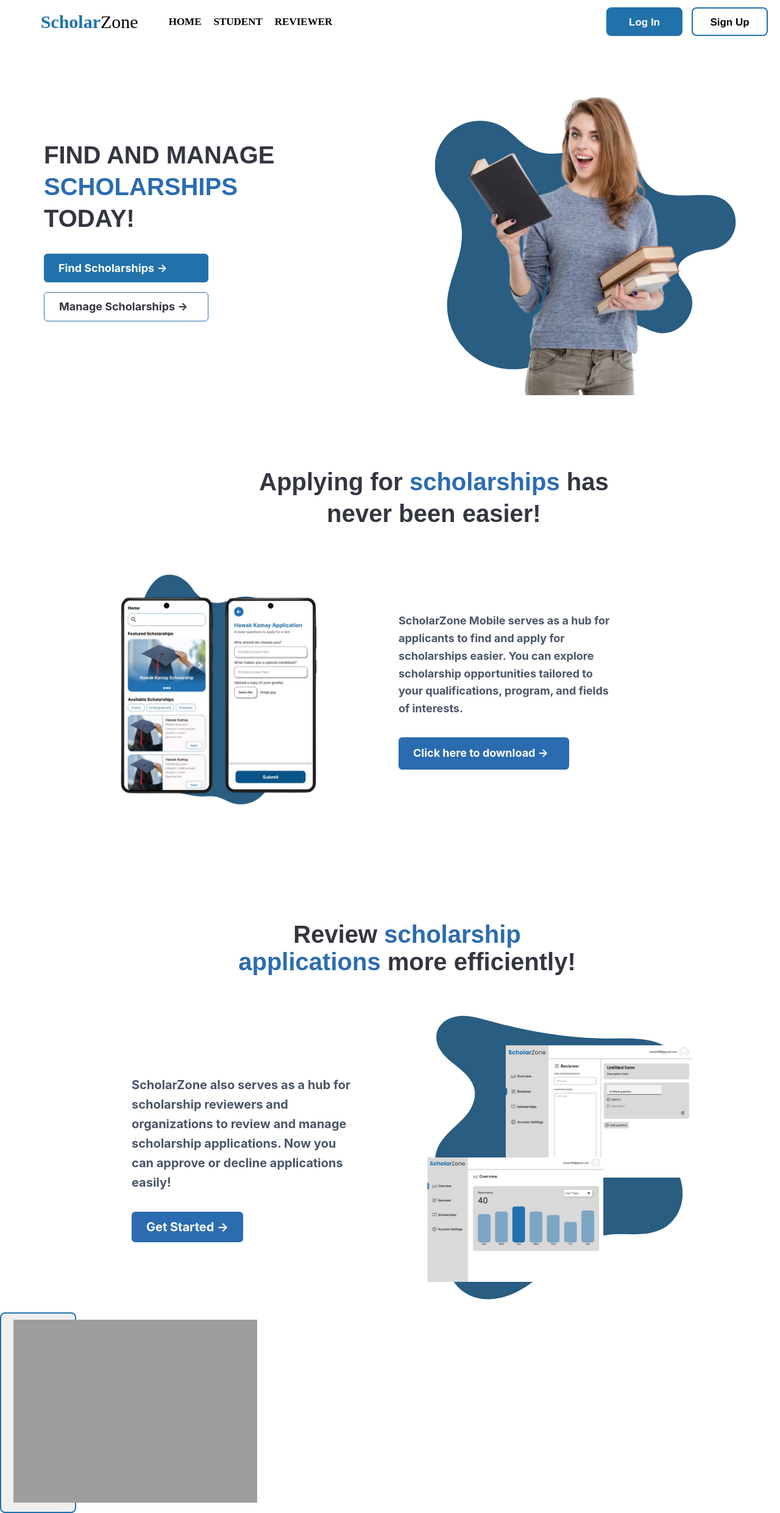
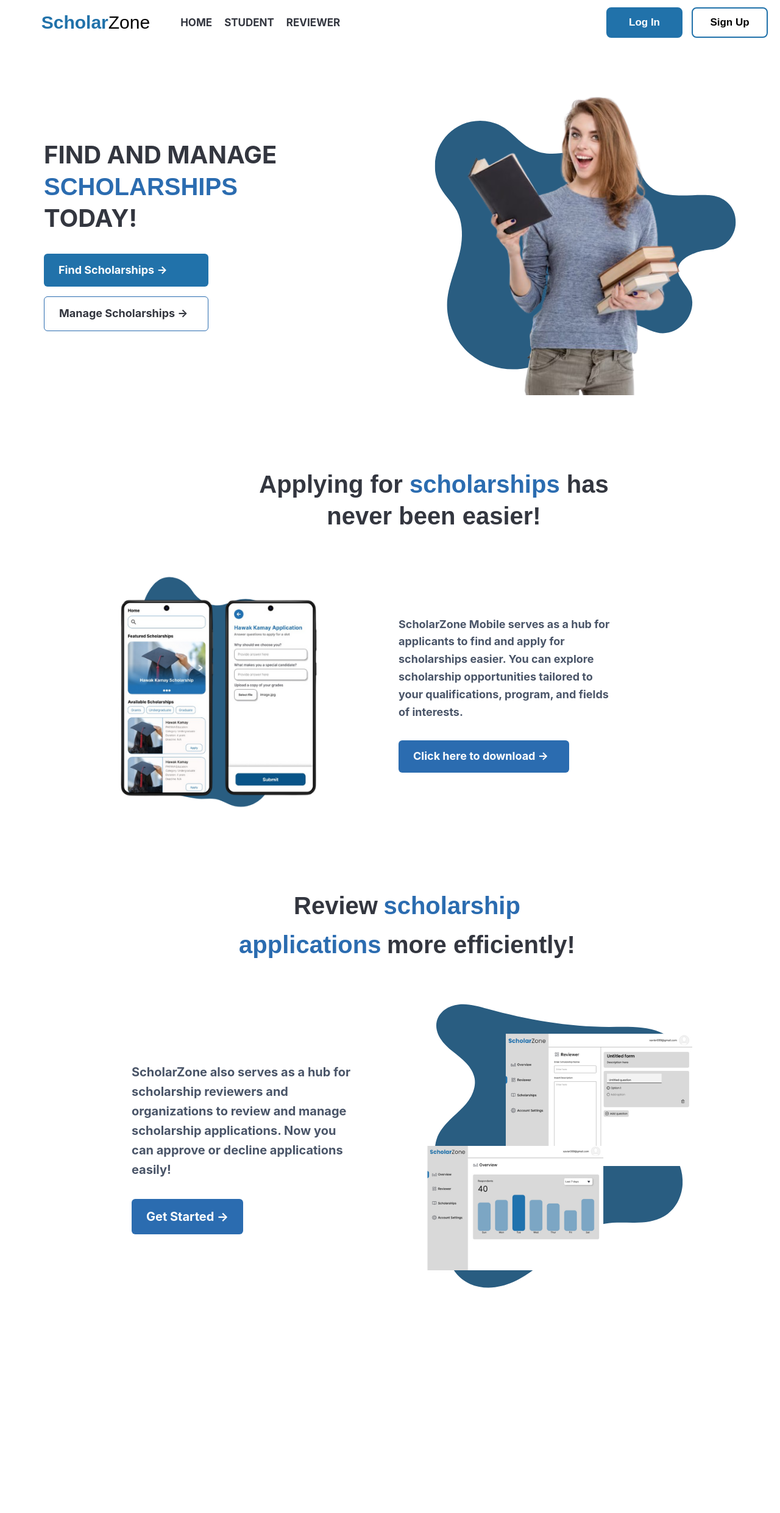
Before and after one commit to endevium/ScholarZone, a PHP site: page /html/landing.html in a window 1280 px wide. Shown: the whole page at 61% size. After the commit the page ends 2112 px from the top, so only its background shows below. Run offline with PHP 8.4, Linux system fonts and the light colour scheme; grey boxes are pictures that could not be loaded.

Commit message:
Update landing.css

```diff
--- a/css/landing.css
+++ b/css/landing.css
@@ -26,17 +26,41 @@
 }
 
 body {
-    min-height: 100vh;
-    display: flex;
-    flex-direction: column;
+    font-family: 'Poppins', sans-serif;
+    font-size: 16px;
     color: #333;
-    font-family: 'Montserrat', sans-serif;
+    line-height: 1.6;
+    margin: 0;
+    padding: 0;
 }
 
+/* Heading styles */
+h1, h2, h3, h4, h5, h6 {
+    font-family: 'Inter', sans-serif;
+    color: #2172AA;
+    margin: 0 0 10px 0;
+}
+
+p {
+    margin: 0 0 15px 0;
+}
+
+a {
+    color: #2172AA;
+    text-decoration: none;
+    transition: color 0.3s;
+}
+
+a:hover {
+    color: #195b8a;
+}
+/* NAV */
 header {
     background-color: white;
     width: 100%;
     height: 100px;
+    position: relative;
+    z-index: 1000;
 }
 
 .navbar {
@@ -45,14 +69,15 @@ header {
     align-items: center;
     width: 100%;
     padding: 0 20px;
-    text-decoration: none;
+    z-index: 1001;
 }
+
 .nav-left {
     display: flex;
     align-items: center;
     gap: 50px;
     margin-top: 1%;
-    font-family: 'Poppins';
+    z-index: 1002;
 }
 .open_menu{
     display: none;
@@ -70,7 +95,6 @@ header {
     color: #2172AA;
     display: flex;
     align-items: center;
-    text-decoration: none;
 }
 
 .logo a span {
@@ -83,6 +107,20 @@ header {
     align-items: center;
     gap: 20px;
     list-style: none;
+    font-family: 'Inter', sans-serif;
+    font-weight: 600;
+    text-decoration: none;
+    color: #33363F;
+}
+
+.menudo li a {
+    color: #33363F;
+    text-decoration: none;
+}
+
+.menudo li a:hover {
+    color: #2172AA;
+    text-decoration: underline;
 }
 
 li a {
@@ -103,17 +141,6 @@ li a:hover {
     display: flex;
     gap: 15px;
     margin-top: 1%;
-}
-
-button {
-    padding: 10px 20px;
-    font-size: 20px;
-    font-weight: bold;
-    cursor: pointer;
-    border: 2px solid #2172AA;
-    border-radius: 8px;
-    width: 125px;
-    text-align: center;
 }
 
 .menu-login, .menu-signup {
@@ -154,6 +181,60 @@ button {
 }
 
 .sign:hover a {
+    color: white;
+}
+
+button {
+    padding: 10px 20px;
+    font-size: 17px;
+    font-weight: bold;
+    cursor: pointer;
+    border: 2px solid #2172AA;
+    border-radius: 8px;
+    width: 125px;
+    text-align: center;
+    position: relative;
+}
+
+button a {
+    display: block;
+    width: 100%;
+    height: 100%;
+    text-decoration: none;
+    color: inherit;
+    line-height: 1.5;
+}
+
+button.log {
+    background: #2172AA;
+}
+
+button.log a {
+    color: white;
+}
+
+button.log:hover {
+    background-color: white;
+}
+
+button.log:hover a {
+    color: black;
+}
+
+button.sign {
+    background: transparent;
+}
+
+button.sign a {
+    color: black;
+}
+
+button.sign:hover {
+    background: #2172AA;
+    color: white;
+}
+
+button.sign:hover a {
     color: white;
 }
 
@@ -456,6 +537,39 @@ p {
     color: white;
  }
 
+.scroll-to-top {
+    position: fixed;
+    bottom: 20px;
+    right: 40px;
+    width: 38px;
+    height: 38px;
+    cursor: pointer;
+    z-index: 1000;
+    transition: opacity 0.3s, visibility 0.3s;
+    opacity: 0;
+    display: flex;
+    align-items: center;
+    justify-content: center;
+}
+
+.scroll-to-top.show {
+    opacity: 1;
+    visibility: visible;
+}
+
+.scroll-to-top:hover {
+    background-color: #2b6cb0;
+}
+
+.scroll-to-top i {
+    font-size: 24px;
+}
+
+.scroll-to-top img {
+    width: 60px;
+    height: 56px;
+}
+
 /* Mobile Navigation */
 @media (max-width: 600px) {
     .navbar {
```
